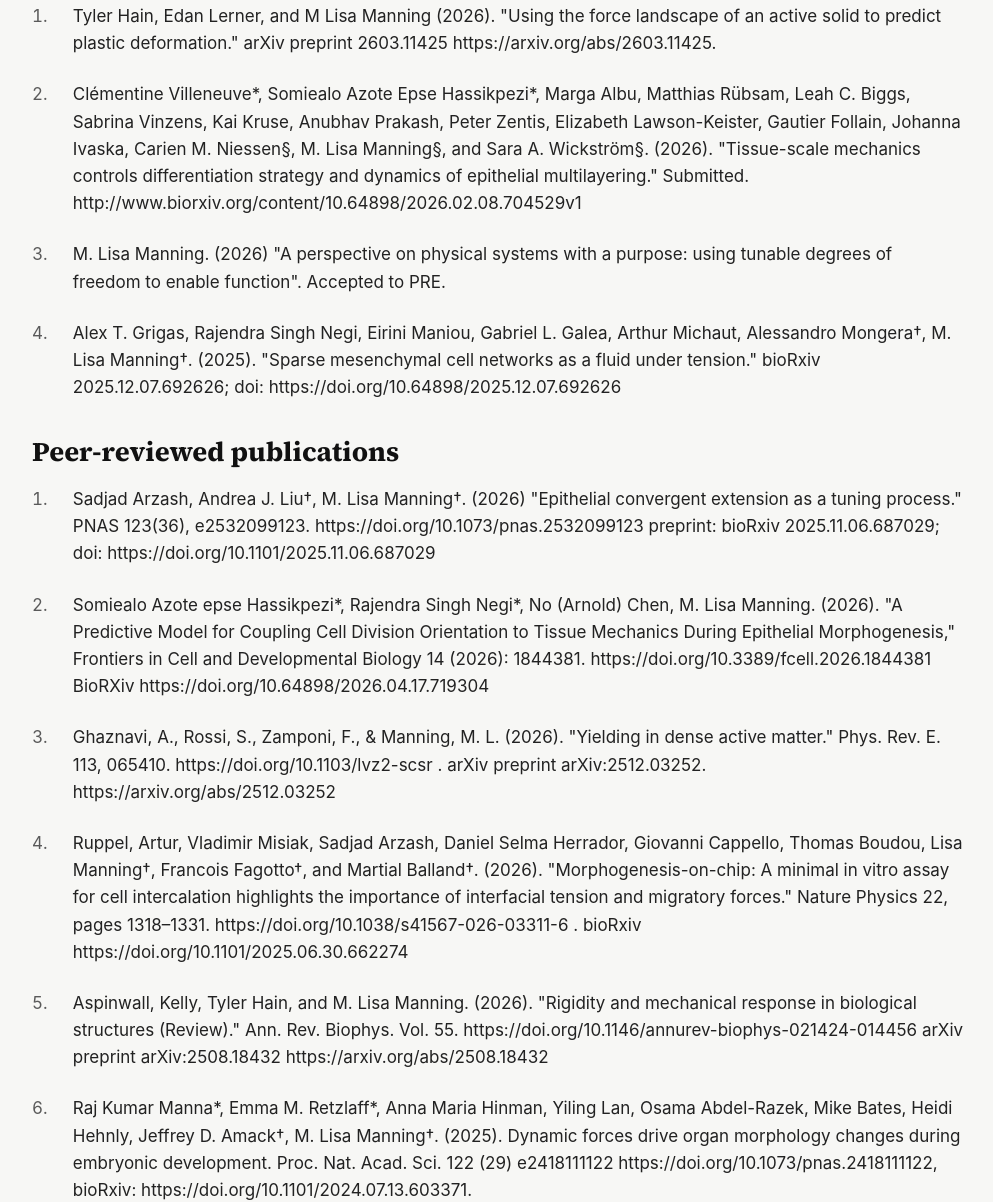
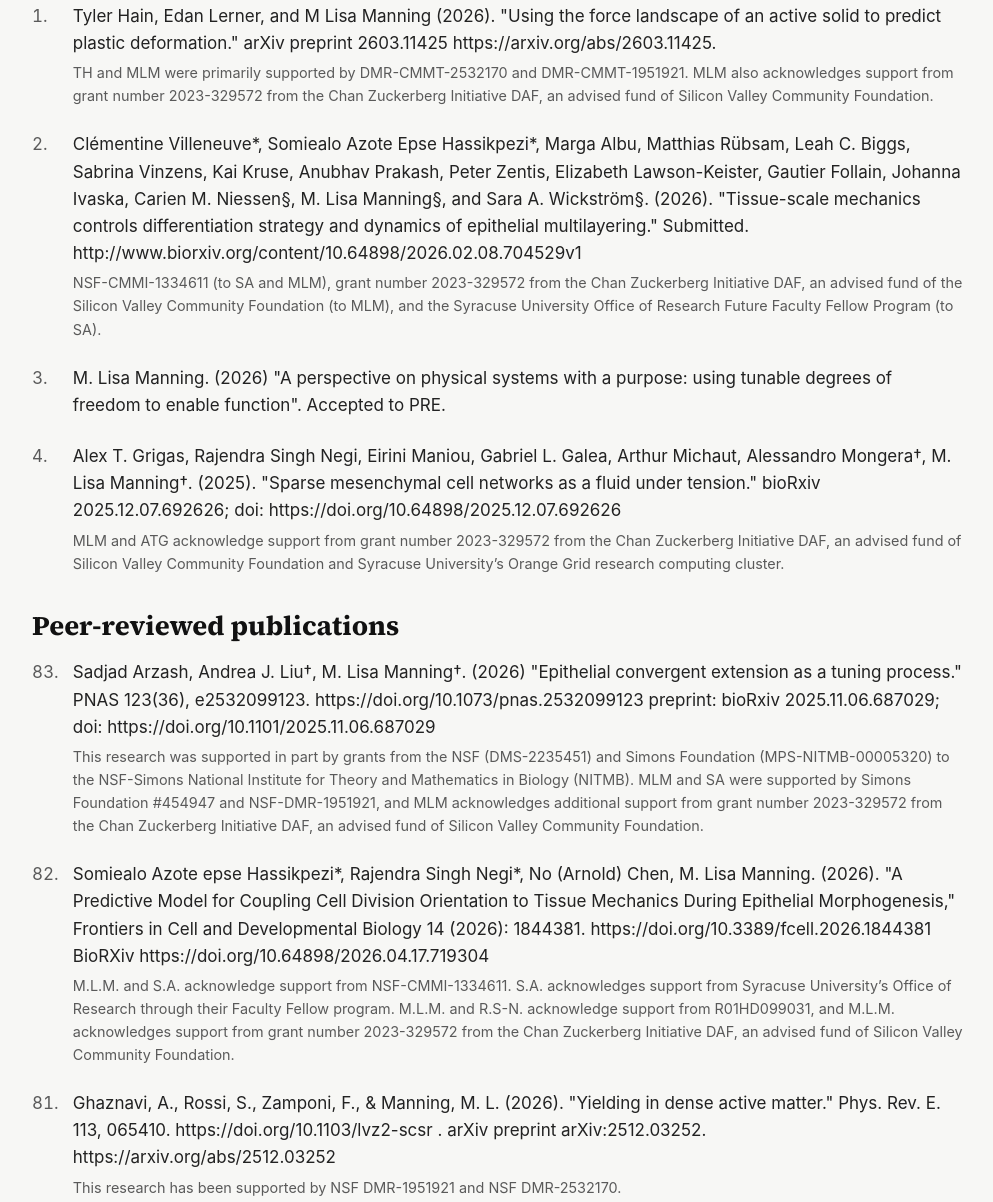
Before and after one commit to Manning-Research-Group/Manning-Research-Group.github.io, a plain HTML site: page publications.html in a window 1280 px wide. Shown: the part 323-1525 px from the top of the page, without its empty margins (142-1135 px from the left). Drawn offline with Linux system fonts and the light colour scheme.

Commit message:
Add files via upload
Added favicon, fixed issues with publications

```diff
--- a/assets/css/style.css
+++ b/assets/css/style.css
@@ -281,6 +281,9 @@ footer.site-footer {
   font-size: 0.9rem;
   margin-top: 0.25rem;
 }
+.pub-list-reverse li {
+  counter-increment: pub-counter -1;
+}
 
 /* Simple table-ish lists (teaching, etc.) */
 .plain-list { list-style: disc; }
--- a/assets/js/site.js
+++ b/assets/js/site.js
@@ -20,7 +20,7 @@ document.addEventListener("DOMContentLoaded", function () {
   var headerHtml =
     '<div class="header-inner">' +
     '<a class="brand" href="index.html">' +
-    '<img src="assets/img/logo.svg" alt="ManningGroup logo">' +
+    '<img src="assets/img/logo.png" alt="ManningGroup logo">' +
     "<span>ManningGroup</span>" +
     "</a>" +
     '<button class="nav-toggle" aria-label="Toggle navigation">&#9776;</button>' +
--- a/publications.html
+++ b/publications.html
@@ -3,6 +3,11 @@
 <head>
 <meta charset="UTF-8">
 <meta name="viewport" content="width=device-width, initial-scale=1.0">
+<link rel="icon" type="image/png" sizes="32x32" href="assets/img/favicon-32.png">
+<link rel="icon" type="image/png" sizes="16x16" href="assets/img/favicon-16.png">
+<link rel="icon" type="image/png" sizes="192x192" href="assets/img/favicon-192.png">
+<link rel="apple-touch-icon" href="assets/img/apple-touch-icon.png">
+<link rel="shortcut icon" href="favicon.ico">
 <title>Publications &ndash; ManningGroup</title>
 <link rel="stylesheet" href="assets/css/style.css">
 </head>
@@ -14,18 +19,18 @@
 
   <h2>Preprints and submitted manuscripts</h2>
   <ol class="pub-list">
-    <li>Tyler Hain, Edan Lerner, and M Lisa Manning (2026). &quot;Using the force landscape of an active solid to predict plastic deformation.&quot; arXiv preprint 2603.11425 https://arxiv.org/abs/2603.11425.</li>
-    <li>Clémentine Villeneuve*, Somiealo Azote Epse Hassikpezi*, Marga Albu, Matthias Rübsam, Leah C. Biggs, Sabrina Vinzens, Kai Kruse, Anubhav Prakash, Peter Zentis, Elizabeth Lawson-Keister, Gautier Follain, Johanna Ivaska, Carien M. Niessen§, M. Lisa Manning§, and Sara A. Wickström§. (2026). &quot;Tissue-scale mechanics controls differentiation strategy and dynamics of epithelial multilayering.&quot; Submitted. http://www.biorxiv.org/content/10.64898/2026.02.08.704529v1</li>
+    <li>Tyler Hain, Edan Lerner, and M Lisa Manning (2026). &quot;Using the force landscape of an active solid to predict plastic deformation.&quot; arXiv preprint 2603.11425 https://arxiv.org/abs/2603.11425.<span class="pub-funding">TH and MLM were primarily supported by DMR-CMMT-2532170 and DMR-CMMT-1951921. MLM also acknowledges support from grant number 2023-329572 from the Chan Zuckerberg Initiative DAF, an advised fund of Silicon Valley Community Foundation.</span></li>
+    <li>Clémentine Villeneuve*, Somiealo Azote Epse Hassikpezi*, Marga Albu, Matthias Rübsam, Leah C. Biggs, Sabrina Vinzens, Kai Kruse, Anubhav Prakash, Peter Zentis, Elizabeth Lawson-Keister, Gautier Follain, Johanna Ivaska, Carien M. Niessen§, M. Lisa Manning§, and Sara A. Wickström§. (2026). &quot;Tissue-scale mechanics controls differentiation strategy and dynamics of epithelial multilayering.&quot; Submitted. http://www.biorxiv.org/content/10.64898/2026.02.08.704529v1<span class="pub-funding">NSF-CMMI-1334611 (to SA and MLM), grant number 2023-329572 from the Chan Zuckerberg Initiative DAF, an advised fund of the Silicon Valley Community Foundation (to MLM), and the Syracuse University Office of Research Future Faculty Fellow Program (to SA).</span></li>
     <li>M. Lisa Manning. (2026) &quot;A perspective on physical systems with a purpose: using tunable degrees of freedom to enable function&quot;. Accepted to PRE.</li>
-    <li>Alex T. Grigas, Rajendra Singh Negi, Eirini Maniou, Gabriel L. Galea, Arthur Michaut, Alessandro Mongera†, M. Lisa Manning†. (2025). &quot;Sparse mesenchymal cell networks as a fluid under tension.&quot; bioRxiv 2025.12.07.692626; doi: https://doi.org/10.64898/2025.12.07.692626</li>  </ol>
+    <li>Alex T. Grigas, Rajendra Singh Negi, Eirini Maniou, Gabriel L. Galea, Arthur Michaut, Alessandro Mongera†, M. Lisa Manning†. (2025). &quot;Sparse mesenchymal cell networks as a fluid under tension.&quot; bioRxiv 2025.12.07.692626; doi: https://doi.org/10.64898/2025.12.07.692626<span class="pub-funding">MLM and ATG acknowledge support from grant number 2023-329572 from the Chan Zuckerberg Initiative DAF, an advised fund of Silicon Valley Community Foundation and Syracuse University’s Orange Grid research computing cluster.</span></li>  </ol>
 
   <h2>Peer-reviewed publications</h2>
-  <ol class="pub-list">
-    <li>Sadjad Arzash, Andrea J. Liu†, M. Lisa Manning†. (2026) &quot;Epithelial convergent extension as a tuning process.&quot; PNAS 123(36), e2532099123.  https://doi.org/10.1073/pnas.2532099123 preprint: bioRxiv 2025.11.06.687029; doi: https://doi.org/10.1101/2025.11.06.687029</li>
-    <li>Somiealo Azote epse Hassikpezi*, Rajendra Singh Negi*, No (Arnold) Chen, M. Lisa Manning. (2026). &quot;A Predictive Model for Coupling Cell Division Orientation to Tissue Mechanics During Epithelial Morphogenesis,&quot; Frontiers in Cell and Developmental Biology 14 (2026): 1844381. https://doi.org/10.3389/fcell.2026.1844381 BioRXiv https://doi.org/10.64898/2026.04.17.719304</li>
-    <li>Ghaznavi, A., Rossi, S., Zamponi, F., &amp; Manning, M. L. (2026). &quot;Yielding in dense active matter.&quot; Phys. Rev. E. 113, 065410. https://doi.org/10.1103/lvz2-scsr . arXiv preprint arXiv:2512.03252. https://arxiv.org/abs/2512.03252</li>
+  <ol class="pub-list pub-list-reverse" style="counter-reset: pub-counter 84;">
+    <li>Sadjad Arzash, Andrea J. Liu†, M. Lisa Manning†. (2026) &quot;Epithelial convergent extension as a tuning process.&quot; PNAS 123(36), e2532099123.  https://doi.org/10.1073/pnas.2532099123 preprint: bioRxiv 2025.11.06.687029; doi: https://doi.org/10.1101/2025.11.06.687029<span class="pub-funding">This research was supported in part by grants from the NSF (DMS-2235451) and Simons Foundation (MPS-NITMB-00005320) to the NSF-Simons National Institute for Theory and Mathematics in Biology (NITMB). MLM and SA were supported by Simons Foundation #454947 and NSF-DMR-1951921, and MLM acknowledges additional support from grant number 2023-329572 from the Chan Zuckerberg Initiative DAF, an advised fund of Silicon Valley Community Foundation.</span></li>
+    <li>Somiealo Azote epse Hassikpezi*, Rajendra Singh Negi*, No (Arnold) Chen, M. Lisa Manning. (2026). &quot;A Predictive Model for Coupling Cell Division Orientation to Tissue Mechanics During Epithelial Morphogenesis,&quot; Frontiers in Cell and Developmental Biology 14 (2026): 1844381. https://doi.org/10.3389/fcell.2026.1844381 BioRXiv https://doi.org/10.64898/2026.04.17.719304<span class="pub-funding">M.L.M. and S.A. acknowledge support from NSF-CMMI-1334611. S.A. acknowledges support from Syracuse University’s Office of Research through their Faculty Fellow program. M.L.M. and R.S-N. acknowledge support from R01HD099031, and M.L.M. acknowledges support from grant number 2023-329572 from the Chan Zuckerberg Initiative DAF, an advised fund of Silicon Valley Community Foundation.</span></li>
+    <li>Ghaznavi, A., Rossi, S., Zamponi, F., &amp; Manning, M. L. (2026). &quot;Yielding in dense active matter.&quot; Phys. Rev. E. 113, 065410. https://doi.org/10.1103/lvz2-scsr . arXiv preprint arXiv:2512.03252. https://arxiv.org/abs/2512.03252<span class="pub-funding">This research has been supported by NSF DMR-1951921 and NSF DMR-2532170.</span></li>
     <li>Ruppel, Artur, Vladimir Misiak, Sadjad Arzash, Daniel Selma Herrador, Giovanni Cappello, Thomas Boudou, Lisa Manning†, Francois Fagotto†, and Martial Balland†. (2026). &quot;Morphogenesis-on-chip: A minimal in vitro assay for cell intercalation highlights the importance of interfacial tension and migratory forces.&quot;  Nature Physics 22, pages 1318–1331. https://doi.org/10.1038/s41567-026-03311-6 . bioRxiv https://doi.org/10.1101/2025.06.30.662274</li>
-    <li>Aspinwall, Kelly, Tyler Hain, and M. Lisa Manning. (2026). &quot;Rigidity and mechanical response in biological structures (Review).&quot; Ann. Rev. Biophys. Vol. 55. https://doi.org/10.1146/annurev-biophys-021424-014456 arXiv preprint arXiv:2508.18432  https://arxiv.org/abs/2508.18432</li>
+    <li>Aspinwall, Kelly, Tyler Hain, and M. Lisa Manning. (2026). &quot;Rigidity and mechanical response in biological structures (Review).&quot; Ann. Rev. Biophys. Vol. 55. https://doi.org/10.1146/annurev-biophys-021424-014456 arXiv preprint arXiv:2508.18432  https://arxiv.org/abs/2508.18432<span class="pub-funding">This project has been made possible in part by grant 2023-329572 from the Chan Zuckerberg Initiative DAF, an advised fund of the Silicon Valley Community Foundation. M.L.M. and T.H. would like to acknowledge support from NSF-DMR-1951921. K.A. and M.L.M. acknowledge support from NSF-CMMI-1334611.</span></li>
     <li>Raj Kumar Manna*, Emma M. Retzlaff*, Anna Maria Hinman, Yiling Lan, Osama Abdel-Razek, Mike Bates, Heidi Hehnly, Jeffrey D. Amack†, M. Lisa Manning†. (2025). Dynamic forces drive organ morphology changes during embryonic development. Proc. Nat. Acad. Sci. 122 (29) e2418111122 https://doi.org/10.1073/pnas.2418111122, bioRxiv: https://doi.org/10.1101/2024.07.13.603371.<span class="pub-funding">We thank Elizabeth Lawson-Keister and Sadjad Arzash for helpful discussions, and Tao Zhang and Jen Schwarz for 3D vertex model code. This work was primarily supported by NIH R01HD099031. We also acknowledge R01GM-127621 (H.H.) and no. R01GM-130874 (H.H.), and NSF-CMMI-1334611 (M.L.M).</span></li>
     <li>Ojan Khatib Damavandi*, Sadjad Arzash*, Elizabeth Lawson-Keister, M. Lisa Manning. (2025). Universality in the Mechanical Behavior of Vertex Models for Biological Tissues. PRX Life 3, 033001 DOI: https://doi.org/10.1103/9ktk-6rqc   BioRXiv: https://doi.org/10.1101/2022.06.01.494406.<span class="pub-funding">We acknowledge support from the Simons Foundation grants No 454947 to MLM (OKD and MLM) and No 446222 (MLM and ELK), and MLM acknowledges support from NSF-DMR-1951921.</span></li>
     <li>Ludovic Berthier, Giulio Biroli, M. Lisa Manning, Francesco Zamponi. (2025). Yielding and plasticity in amorphous solids. Nature Reviews Physics 7, pages 313–330. https://www.nature.com/articles/s42254-025-00833-5. arXiv: https://arxiv.org/abs/2401.09385<span class="pub-funding">This work was supported by a grant from the Simons Foundation (#454933, Ludovic Berthier, #454935 Giulio Biroli, #454947 Lisa Manning, #454955 Francesco Zamponi).</span></li>
```
Also changed, not shown: cv.html (+5 -0 lines), idp.html (+5 -0 lines), index.html (+5 -0 lines), manual.html (+5 -0 lines), people.html (+5 -0 lines), research.html (+5 -0 lines), software.html (+5 -0 lines), teaching.html (+5 -0 lines), assets/img/apple-touch-icon.png (added), assets/img/favicon-16.png (added), assets/img/favicon-192.png (added), assets/img/favicon-32.png (added), assets/img/logo.png (added), favicon.ico (added).
